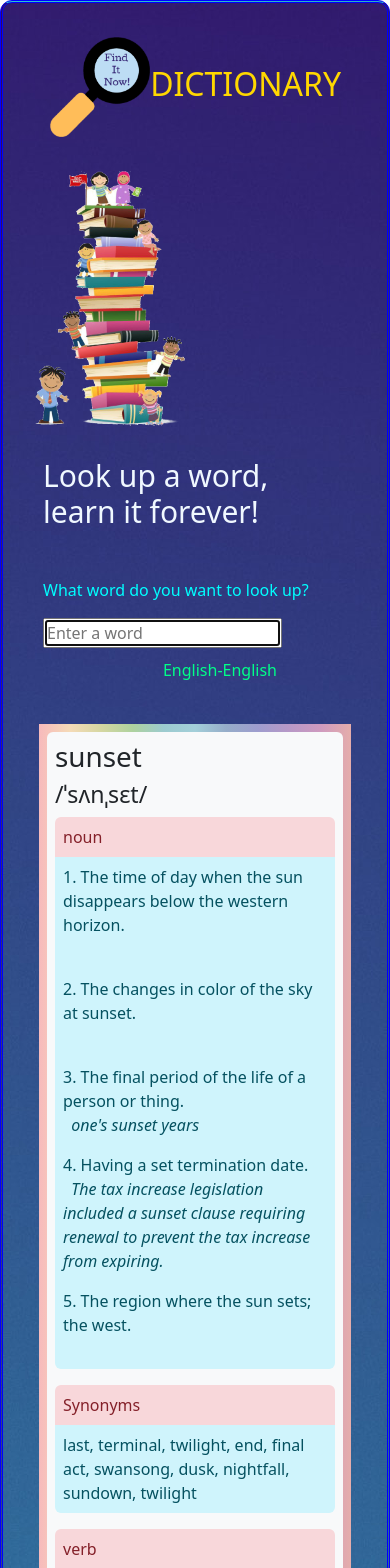
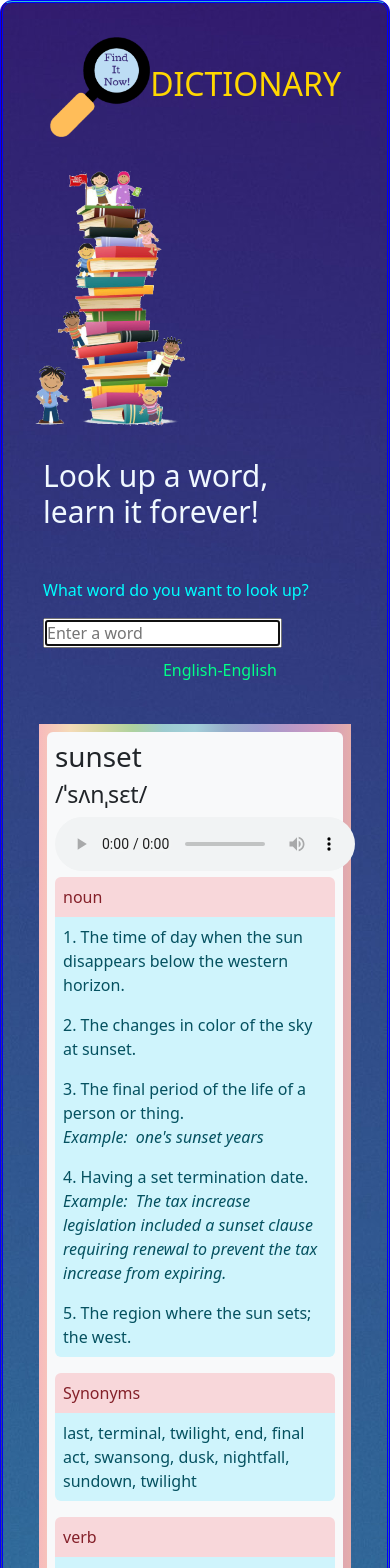
Before and after one commit to fenilaphilip/Dictionary, a React (Create React App) app: page / in a window 390 px wide. Shown: the top 1568 px of the page. Built offline with nearby package versions, Linux system fonts and the light colour scheme.

Commit message:
Phonetics audio added

```diff
--- a/package.json
+++ b/package.json
@@ -9,6 +9,7 @@
     "axios": "^0.27.2",
     "bootstrap": "^5.2.0",
     "react": "^18.2.0",
+    "react-audio-player": "^0.17.0",
     "react-dom": "^18.2.0",
     "react-scripts": "^2.1.3",
     "web-vitals": "^2.1.4"
--- a/src/App.js
+++ b/src/App.js
@@ -7,6 +7,18 @@ export default function App() {
   const [results, setResults] = useState({
     word: "sunset",
     phonetic: "/ˈsʌnˌsɛt/",
+    phonetics: [
+      {
+        text: "/ˈsʌnˌsɛt/",
+        audio:
+          "https://api.dictionaryapi.dev/media/pronunciations/en/sunset-us.mp3",
+        sourceUrl: "https://commons.wikimedia.org/w/index.php?curid=1763056",
+        license: {
+          name: "BY-SA 3.0",
+          url: "https://creativecommons.org/licenses/by-sa/3.0",
+        },
+      },
+    ],
     meanings: [
       {
         partOfSpeech: "noun",
@@ -100,7 +112,6 @@ export default function App() {
           <div className="sub-header">English-English</div>
         </div>
       </div>
-
       <Result results={results} />
     </div>
   );
--- a/src/Meaning.js
+++ b/src/Meaning.js
@@ -19,9 +19,15 @@ export default function Meaning(props) {
               className="list-group-item list-group-item-info p-2"
             >
               {index + 1}. {element.definition}
-              <div>
-                <i>&nbsp; {element.example}</i>
-              </div>
+              {(() => {
+                if (element.example != null) {
+                  return (
+                    <div>
+                      <i>Example:&nbsp; {element.example}</i>
+                    </div>
+                  );
+                }
+              })()}
             </li>
           );
         })}
--- a/src/Result.js
+++ b/src/Result.js
@@ -1,5 +1,6 @@
 import React from "react";
 import Meaning from "./Meaning";
+import ReactAudioPlayer from "react-audio-player";
 
 export default function Result(props) {
   if (props.results !== null) {
@@ -8,6 +9,7 @@ export default function Result(props) {
         <div className="bg-light rounded col-lg-8 me-2 p-2">
           <h1>{props.results.word}</h1>
           <h3>{props.results.phonetic}</h3>
+          <ReactAudioPlayer src={props.results.phonetics[0].audio} controls />
           {props.results.meanings.map(function(element) {
             return (
               <Meaning
--- a/src/Search.js
+++ b/src/Search.js
@@ -18,6 +18,7 @@ export default function Search(props) {
     props.setResults({
       word: response.data[0].word,
       phonetic: response.data[0].phonetic,
+      phonetics: response.data[0].phonetics,
       meanings: response.data[0].meanings,
     });
   }
```
Also changed, not shown: 1 other file (tests, documents, lock files or other folders).
